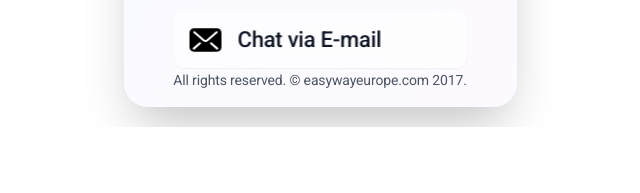
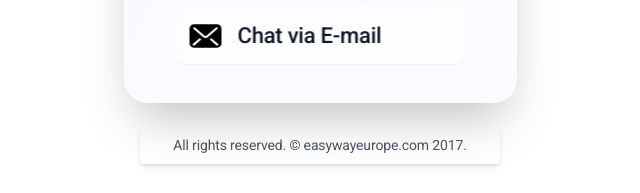
Before and after one commit to nekitxyz-design/Click-EWE, a React (Vite) app: page / in a window 1280 px wide. Shown: the part 673-866 px from the top of the page, without its empty margins (320-960 px from the left). Before the commit the page ends 800 px from the top, so only its background shows below. Built offline with nearby package versions, Linux system fonts and the light colour scheme.

Commit message:
fix: футер теперь под карточкой, не фиксирован и с отступом

```diff
--- a/src/screens/Iphone/Iphone.tsx
+++ b/src/screens/Iphone/Iphone.tsx
@@ -54,7 +54,7 @@ export const Iphone = (): JSX.Element => {
   };
 
   return (
-    <div className="min-h-screen flex items-center justify-center w-full p-4" style={{ position: 'relative', zIndex: 1 }}>
+    <div className="min-h-screen flex flex-col items-center justify-center w-full p-4" style={{ position: 'relative', zIndex: 1 }}>
       <div className="w-full max-w-[393px] min-h-[760px] max-h-[850px] bg-white rounded-3xl shadow-2xl overflow-hidden relative flex flex-col justify-between">
         {/* Background pattern overlay (absolute под контентом) */}
         <div className="absolute inset-0 bg-gradient-to-br from-blue-50/50 to-purple-50/50 z-0"></div>
@@ -157,11 +157,13 @@ export const Iphone = (): JSX.Element => {
             );
           })}
         </div>
-        {/* Footer всегда внизу карточки */}
-        <p className="w-full text-center font-normal text-gray-600 text-sm tracking-[-0.14px] leading-normal font-['Roboto',Helvetica] mb-4 z-10">
+      </div>
+      {/* Футер под карточкой, с отступом сверху */}
+      <footer className="w-full flex justify-center mt-6 mb-4">
+        <p className="bg-white/80 rounded px-4 py-2 text-center font-normal text-gray-600 text-sm tracking-[-0.14px] leading-normal font-['Roboto',Helvetica] shadow-md max-w-[360px] w-[90vw]">
           All rights reserved. © easywayeurope.com 2017.
         </p>
-      </div>
+      </footer>
     </div>
   );
 };
```
